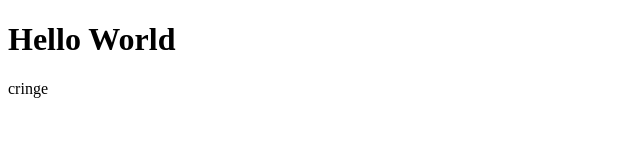
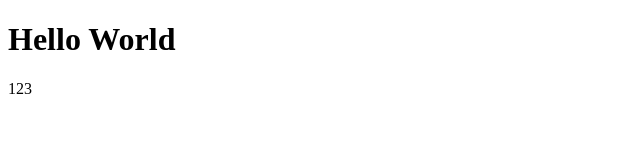
Before and after one commit to RedokLeeroy/goit-markup-hw-01, a plain HTML site: page index.html in a window 1280 px wide. Shown: the full height of the page, 0-640 px from the left. Drawn offline with Linux system fonts and the light colour scheme.

Commit message:
Update index.html

```diff
--- a/index.html
+++ b/index.html
@@ -2,6 +2,6 @@
 <html>
 <body>
 <h1>Hello World</h1>
-<p>cringe</p>
+<p>123</p>
 </body>
 </html>
```
